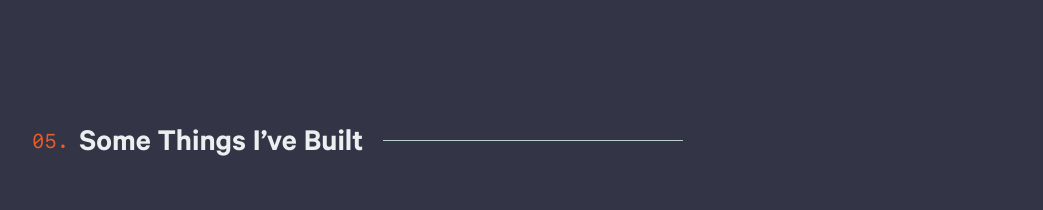
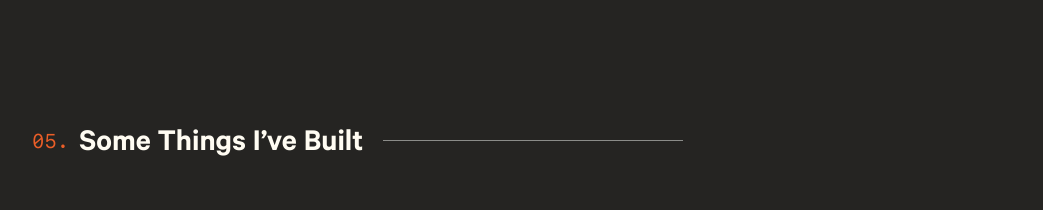
Before and after one commit to paufrancisco/paufrancisco.github.io, a Gatsby site: page / in a window 1280 px wide. Shown: the part 3809-4019 px from the top of the page, without its empty margins (118-1161 px from the left). Built offline with nearby package versions, Linux system fonts and the light colour scheme; Gatsby itself is replaced by a stand-in of ours; some packages are replaced by stand-ins of ours; animation ran at ten frames a second.

Commit message:
return color to original

```diff
--- a/src/styles/variables.js
+++ b/src/styles/variables.js
@@ -2,14 +2,14 @@ import { css } from 'styled-components';
 
 const variables = css`
   :root {
-    --dark-navy: #333446;
-    --navy: #333446;
-    --light-navy: #7f8caa;
-    --lightest-navy: #b8cfce;
-    --navy-shadow: rgba(51, 52, 70, 0.7);
-    --dark-slate: #7f8caa;
+    --dark-navy: #020c1b;
+    --navy: #0a192f;
+    --light-navy: #112240;
+    --lightest-navy: #233554;
+    --navy-shadow: rgba(2, 12, 27, 0.7);
+    --dark-slate: #495670;
 
-    --white: #eaefef;
+    --white: #e6f1ff;
     --green: #64ffda;
     --green-tint: rgba(100, 255, 218, 0.1);
     --pink: #f57dff;
@@ -19,14 +19,14 @@ const variables = css`
       sans-serif;
     --font-mono: 'SF Mono', 'Fira Code', 'Fira Mono', 'Roboto Mono', monospace;
 
-    --lightest-slate: #eaefef;
-    --light-slate: #b8cfce;
-    --slate: #7f8caa;
+    --lightest-slate: #fffcf2;
+    --light-slate: #f5ebe0;
+    --slate: #ccc5b9;
     --orange: #eb5e28;
-    --lightest-grey: #b8cfce;
-    --light-grey: #7f8caa;
-    --grey: #333446;
-    --dark-grey: #25262e;
+    --lightest-grey: #8b8c89;
+    --light-grey: #403d39;
+    --grey: #252422;
+    --dark-grey: #131515;
 
     --fz-xxs: 12px;
     --fz-xs: 13px;
```
